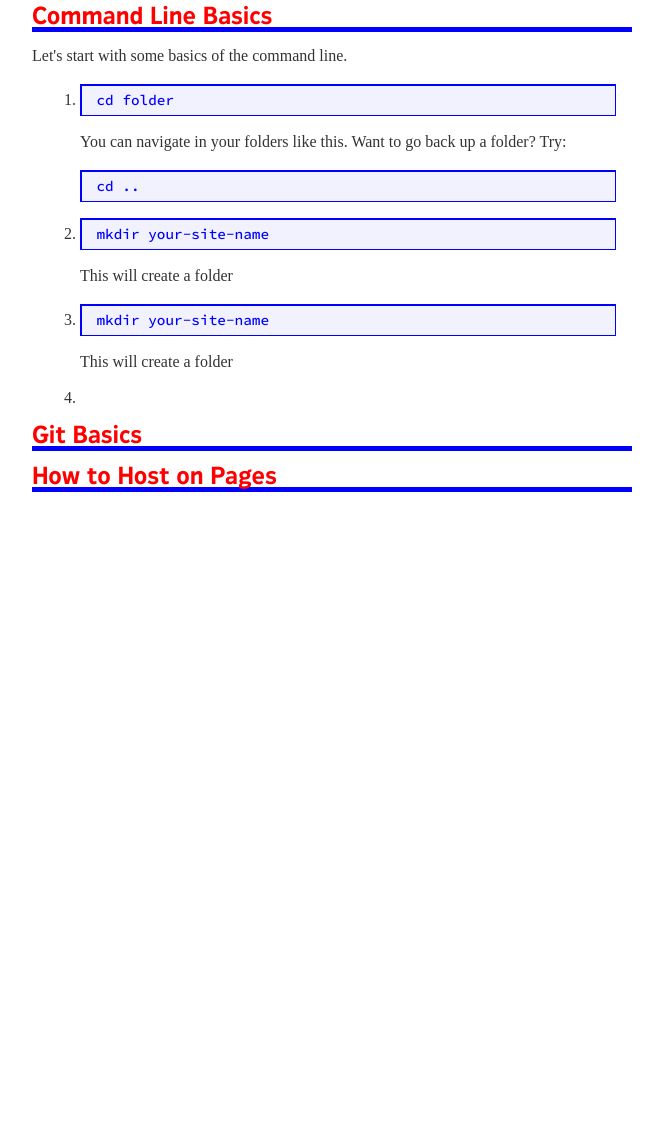
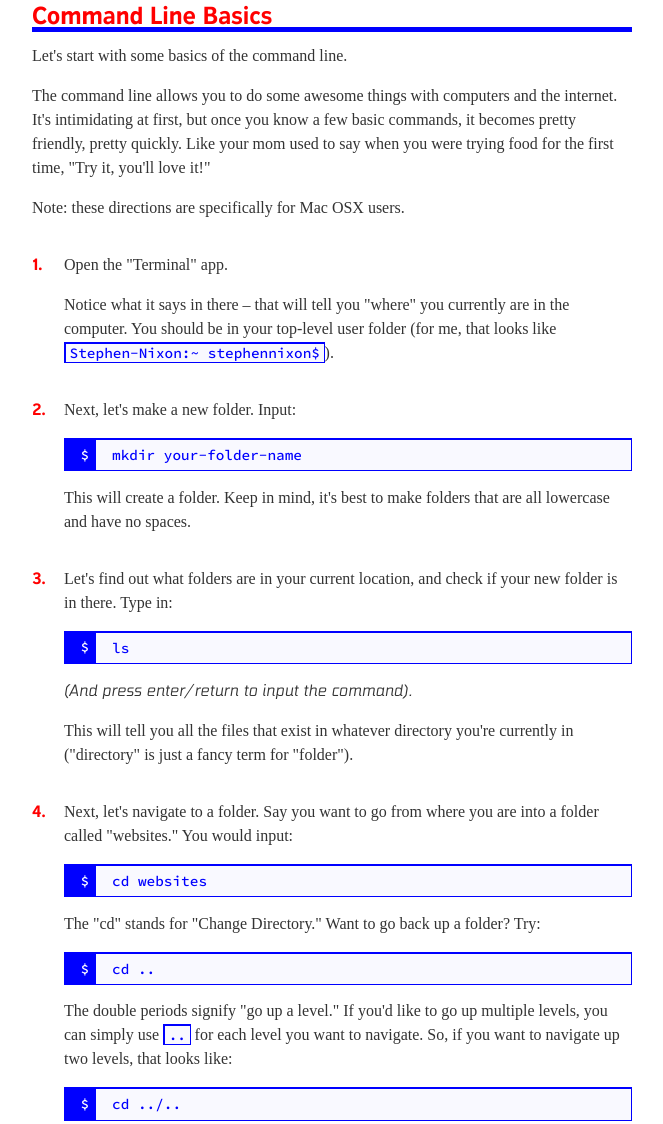
Before and after one commit to thundernixon/howto-hostonibmpages, a plain HTML site: page index.html in a window 1280 px wide. Shown: the part 942-2066 px from the top of the page, without its empty margins (308-971 px from the left). Before the commit the page ends 1462 px from the top, so only its background shows below. Drawn offline with nearby package versions, Linux system fonts and the light colour scheme; files that its build step writes are made by us from their sources; a script that the page names is missing; a web font is replaced by a local one.

Commit message:
more content and refined typography for lists

```diff
--- a/index.html
+++ b/index.html
@@ -54,26 +54,63 @@
     <p>
       Let's start with some basics of the command line.
     </p>
+    <p>The command line allows you to do some awesome things with computers and the internet. It's intimidating at first, but once you know a few basic commands, it becomes pretty friendly, pretty quickly. Like your mom used to say when you were trying food for the first time, "Try it, you'll love it!"</p>
+    <p>Note: these directions are specifically for Mac OSX users.</p>
     <ol>
       <li>
- 				<p class="code">
- 					cd folder
+        <p>
+          Open the "Terminal" app.
         </p>
         <p>
- 					You can navigate in your folders like this. Want to go back up a folder? Try:
+          Notice what it says in there – that will tell you "where" you currently are in the computer. You should be in your top-level user folder (for me, that looks like <span class="code">Stephen-Nixon:~  stephennixon$</span>).
+        </p>
+      </li>
+      <li>
+        <p>
+          Next, let's make a new folder. Input:
+        </p>
+ 				<p class="code">
+ 					mkdir your-folder-name
+ 				</p>
+ 				<p>
+ 					This will create a folder. Keep in mind, it's best to make folders that are all lowercase and have no spaces.
+ 				</p>
+ 			</li>
+      <li>
+        <p>
+          Let's find out what folders are in your current location, and check if your new folder is in there. Type in:
+        </p>
+        <p class="code">
+          ls
+        </p>
+        <p>
+          <em>(And press enter/return to input the command).</em>
+        </p>
+        <p>
+          This will tell you all the files that exist in whatever directory you're currently in ("directory" is just a fancy term for "folder").
+        </p>
+      </li>
+ 		 	<li>
+        <p>
+          Next, let's navigate to a folder. Say you want to go from where you are into a folder called "websites." You would input:
+        </p>
+ 				<p class="code">
+ 					cd websites
+ 				</p>
+ 				<p>
+ 					The "cd" stands for "Change Directory." Want to go back up a folder? Try:
  				</p>
  				<p class="code">
  					cd ..
  				</p>
- 			</li>
- 		 	<li>
+        <p>
+          The double periods signify "go up a level." If you'd like to go up multiple levels, you can simply use <span class="code">..</span> for each level you want to navigate. So, if you want to navigate up two levels, that looks like:
+        </p>
         <p class="code">
- 					mkdir your-site-name
- 				</p>
- 				<p>
- 					This will create a folder
+          cd ../..
         </p>
  			</li>
+
  			<li>
  				<p class="code">
  					mkdir your-site-name
@@ -84,7 +121,7 @@
  			</li>
  			<li>
  				<p>
-
+            content
  				</p>
  			</li>
  		</ol>
@@ -92,6 +129,27 @@
 
 	<section>
  		<h1>Git Basics</h1>
+    <p>The command line allows you to do some awesome things with computers and the internet. It's intimidating at first, but once you know a few basic commands, it becomes pretty friendly, pretty quickly. Like your mom used to say when you were trying food for the first time, "Try it, you'll love it!"</p>
+    <p>Note: these directions are specifically for Mac OSX users.</p>
+    <ol>
+      <li>
+        <p>
+          Open the "Terminal" app.
+        </p>
+      </li>
+      <li>
+        <p>
+          Type in:
+        </p>
+        <p class="code">
+          ls
+        </p>
+        <p>
+          This will tell you all the files that exist in whatever directory you're currently in ("directory" is just a fancy term for "folder").
+        </p>
+      </li>
+    </ol>
+
 	</section>
 
 	<section>
--- a/scss/global/_typography.scss
+++ b/scss/global/_typography.scss
@@ -8,9 +8,21 @@
 
 @font-face {
 	font-family: 'Warehouse Gothic';
+	src:  url('../../fonts/WarehouseSquare1.1.2-RgIt.woff') format('woff');
+	font-weight: 400;
+	font-style: italic;
+}
+
+@font-face {
+	font-family: 'Warehouse Gothic';
 	src:  url('../../fonts/WarehouseGothic1.1.3-Bd.woff') format('woff');
 	font-weight: 600;
 }
+
+
+
+
+
 
 body {
 	font-family: 'Warehouse Gothic', sans-serif;
@@ -33,17 +45,39 @@ p {
 	margin-bottom: 1em;
 }
 
+em {
+	font-family: 'Warehouse Gothic', sans-serif;
+	font-style: italic;
+}
+
 .serif {
 	font-family: 'Source Serif Pro', serif;
 }
 
 .code {
 	font-family: 'Source Code Pro', monospace;
-  background-color: rgba($blue, .05);
+  background-color: rgba($blue, .025);
   color: blue;
   font-size: .9em;
-  padding: .25em 1em;
+  padding: .35em 1em .25em .5em;
   border: 1px solid blue;
   border-top: 2px solid blue;
   border-left: 2px solid blue;
+
+	&::before{
+		content: "$";
+		position: relative;
+		left: -.5em;
+		background-color: $blue;
+		color: $white;
+		padding: .5em .5em .5em 1em;
+	}
 }
+
+span.code {
+  padding: 0 .25em;
+
+	&::before {
+		content: none;
+	}
+}
--- a/scss/modules/_lists.scss
+++ b/scss/modules/_lists.scss
@@ -1,9 +1,29 @@
 ol {
-	list-style: normal;
+	list-style: none;
 	margin-left: 2em;
+  counter-reset: li;
 
 	li {
-		margin: 1em;
+		margin: 1em 0 1em;
+    // list-style: none;
+    counter-increment: li;
+
+    &:before {
+
+      //position
+      position:relative;
+      top: 1.25em;
+      left: -2em;
+      //style
+      @extend body;
+      font-weight: bold;
+      color: $red;
+      // @extend h1;
+
+      // counter-increment: counter;
+      content: counter(li)".";
+
+    }
 
 	}
 }
```
Also changed, not shown: dist/css/main.css, dist/css/main.min.css, dist/index.html, fonts/WarehouseSquare1.1.2-RgIt.woff (added). Lines whose indentation alone changed are shown as unchanged.
